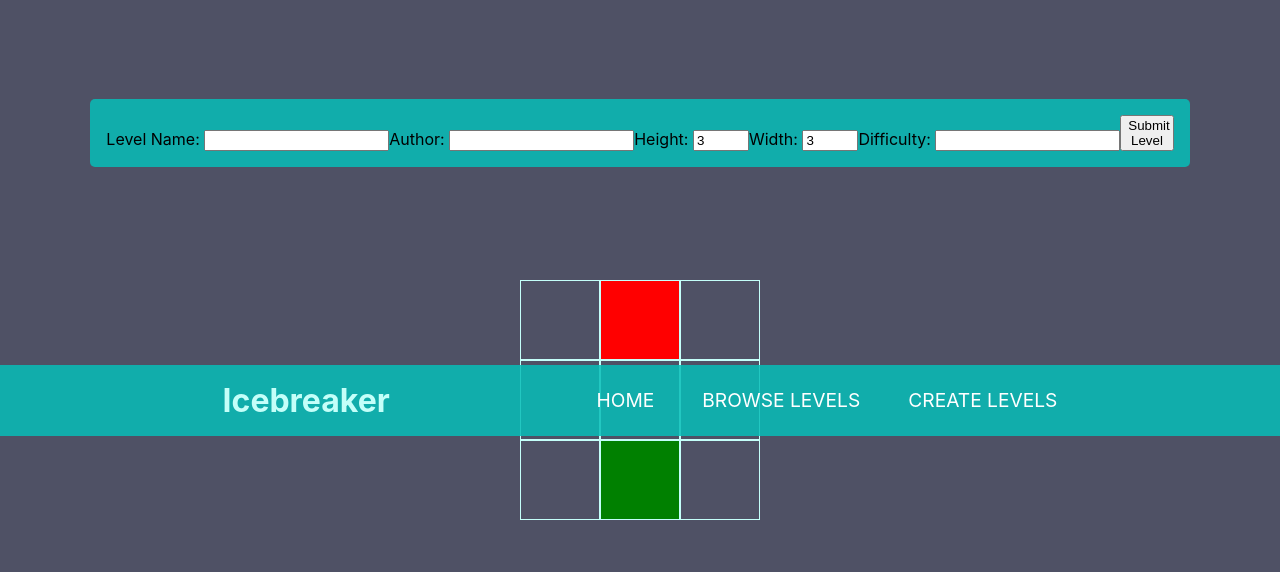
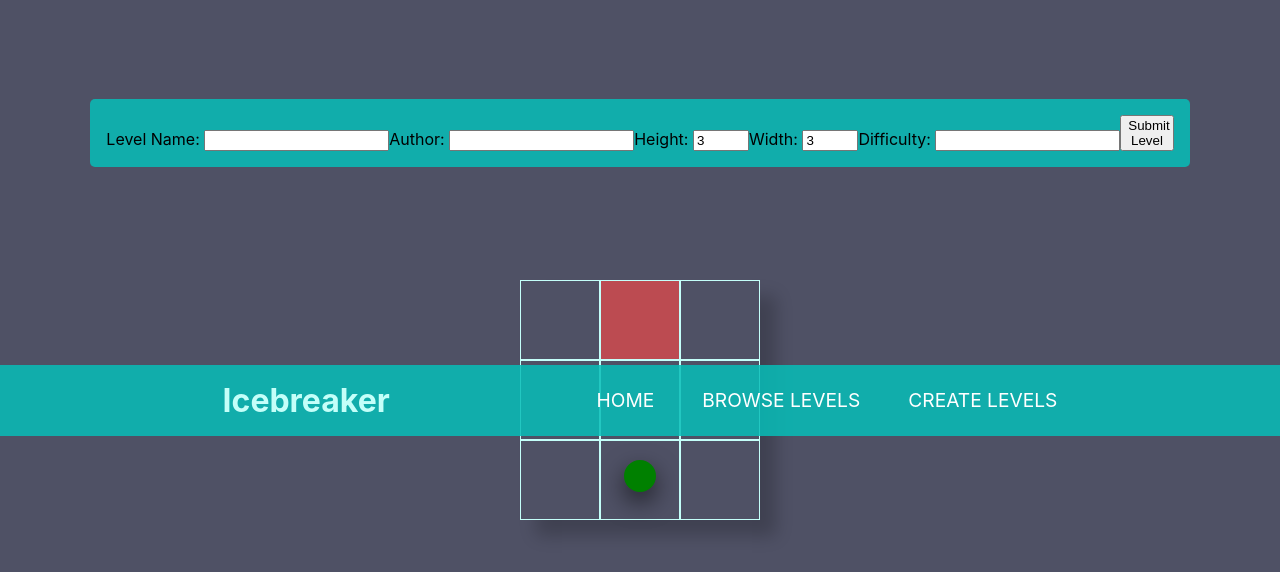
Before and after one commit to Benjamin-Kuzava/icebreaker, a React (Create React App) app in the folder client/: page /new in a window 1280 px wide. Shown: the top 572 px of the page. Built offline with nearby package versions, Linux system fonts and the light colour scheme; no server answers.

Commit message:
Updated readme and updated logic to cycle through levels on completion

```diff
--- a/client/src/components/Form/Form.jsx
+++ b/client/src/components/Form/Form.jsx
@@ -1,6 +1,6 @@
 import './Form.css';
 import { useEffect, useState } from 'react';
-import { baseURL, config } from '../../services'
+import { baseURL, config } from '../../services';
 import axios from 'axios';
 
 const Form = (props) => {
--- a/client/src/components/Grid/Grid.css
+++ b/client/src/components/Grid/Grid.css
@@ -1,66 +1,14 @@
 .container {
   display: grid;
-  width: 50vw;
+  width: auto-fit;
   margin: 0 auto;
   justify-content: center;
+  box-shadow: 1em 1em 1em rgba(0, 0, 0, 0.2);
 }
 
 .container div {
   width: 5em;
   height: 5em;
   border: solid 1px #c4fff9;
+  cursor: pointer;
 }
-
-.container:focus {
-  outline: none;
-}
-
-.node {
-  background-color: rgba(79, 81, 101, 1);
-}
-
-.node-start {
-  background-color: green;
-  position: relative;
-}
-
-/* .node-start::before {
-  content: "";
-  position: absolute;
-  top: 25%;
-  left: 30%;
-  height: 2em;
-  width: 2em;
-  background-color: green;
-  border-radius: 50%;
-  box-shadow: 0 10px 25px rgba(0, 0, 0, 0.6);
-} */
-
-.node-end {
-  background-color: red;
-  position: relative;
-}
-
-/* .node-end::before {
-  content: "";
-  position: absolute;
-  top: 25%;
-  left: 30%;
-  height: 2em;
-  width: 2em;
-  background-color: red;
-  border-radius: 50%;
-  box-shadow: 0 10px 25px rgba(0, 0, 0, 0.6);
-} */
-
-.node-wall {
-  background-color: blue;
-}
-
-.node-current {
-  background-color: green;
-}
-
-.node-visited {
-  background-color: turquoise;
-}
--- a/client/src/components/Grid/Grid.jsx
+++ b/client/src/components/Grid/Grid.jsx
@@ -1,27 +1,35 @@
 import { useState, useEffect } from 'react';
 import produce from 'immer';
 import './Grid.css';
-import Node from '../Node/Node.jsx'
-import { checkNextNode } from '../../logic/logic'
+import Node from '../Node/Node.jsx';
+import { checkNextNode } from '../../logic/logic';
 
 const Grid = (props) => {
-    const { gridHeight, gridWidth, gridLayout, setGridLayout, isCreate, isHome } = props;
-    const numRows = gridHeight;
-    const numCols = gridWidth;
+    const {
+        gridHeight: numRows,
+        gridWidth: numCols,
+        gridLayout,
+        setGridLayout,
+        isCreate,
+        isHome,
+        setCount,
+    } = props;
 
     //Gives a class name to each node depending on what kind of node it is
     const nodeClassification = (grid, i, k) =>
-        grid[i][k] === 2
+        grid[i][k] === 1
+        ? 'node-wall'
+        : grid[i][k] === 2
         ? 'node-end'
         : grid[i][k] === 3
         ? 'node-current'
         : grid[i][k] === 4
         ? 'node-visited'
-        : grid[i][k] === 1
-        ? 'node-wall'
+        : grid[i][k] === 5
+        ? 'node-broken'
         : "";
 
-    // Generate matrix all initialized to zero
+    // Generate matrix initialized to zero
     const generateEmptyGrid = () => {
         const rows = [];
         for (let i = 0; i < numRows; i++) {
@@ -67,13 +75,10 @@ const Grid = (props) => {
                 isEnd={i === 0 && k === Math.floor((numCols - 1) / 2)}
                 isVisited={false}
                 isWall={grid[i][k] === 1 ? true : false}
-                nodeI={i}
-                nodeK={k}
                 onClick={(e) => {
                     if (isHome) {
-                        const newGrid = checkNextNode(grid, i, k)
+                        const newGrid = checkNextNode(grid, i, k, setCount);
                         setGrid(newGrid);
-                        // handleMouseMovement(e);
                     } else if (isCreate) {
                         const newGrid = produce(grid, gridCopy => {
                         gridCopy[i][k] = grid[i][k] ? 0 : 1;
--- a/client/src/components/Home/Home.jsx
+++ b/client/src/components/Home/Home.jsx
@@ -19,11 +19,8 @@ const Home = (props) => {
                 gridHeight={level.fields.height}
                 gridWidth={level.fields.width}
                 gridLayout={JSON.parse(level.fields.grid)}
+                setCount={setCount}
             />}
-            <button
-            onClick={() =>
-                count === props.levels.length - 1? setCount(0) : setCount(count + 1)
-                }>Next</button>
         </>
     )
 }
--- /dev/null
+++ b/client/src/components/Node/Node.css
@@ -0,0 +1,41 @@
+.node {
+  background-color: rgba(79, 81, 101, 1);
+}
+
+.node-start {
+  background-color: green;
+  position: relative;
+}
+
+.node-end {
+  background-color: #bc4b51;
+  position: relative;
+}
+
+.node-wall {
+  background-color: rgb(51, 51, 51);
+}
+
+.node-current {
+  position: relative;
+}
+
+.node-visited {
+  background-color: #3dccc7;
+}
+
+.node-current::before {
+  content: "";
+  position: absolute;
+  top: 25%;
+  left: 30%;
+  height: 2em;
+  width: 2em;
+  background-color: green;
+  border-radius: 50%;
+  box-shadow: 0 10px 25px rgba(0, 0, 0, 0.6);
+}
+
+.node-broken {
+  background-color: black;
+}
--- a/client/src/components/Node/Node.jsx
+++ b/client/src/components/Node/Node.jsx
@@ -1,4 +1,4 @@
-
+import './Node.css'
 
 const Node = (props) => {
     const { className, onClick} = props;
@@ -6,16 +6,9 @@ const Node = (props) => {
     return (
         <div
             className={className}
-            onClick={(e) => {
-
-                onClick(e);
-            }}
+            onClick={onClick}
         />
     )
 }
 
 export default Node;
-
-// if a node a node is clicked (and it doesn't have a className of visited or node-wall), check neighbor nodes to see if one adjacent node has a className of currentPosition
-
-// if true: remove node-current from neighbor &&  set className of node to node-current.
--- a/client/src/logic/logic.js
+++ b/client/src/logic/logic.js
@@ -1,48 +1,51 @@
 import produce from 'immer';
 
-export const isNeighbor = (iPrev, kPrev, iCurr, kCurr) => {
-    if ((iCurr === iPrev + 1 && kCurr === kPrev)
-    || (iCurr === iPrev - 1 && kCurr === kPrev)
-    || (iCurr === iPrev && kCurr === kPrev + 1)
-    || (iCurr === iPrev && kCurr === kPrev - 1)) {
-        return true;
-    }  else {
-        return false;
-    }
+// if clicked node is a neighbor of the previous currentNode
+const isNeighbor = (iPrev, kPrev, iCurr, kCurr) => {
+    return ((kCurr === kPrev && (iCurr === iPrev + 1 || iCurr === iPrev - 1))
+    || (iCurr === iPrev && ( kCurr === kPrev + 1 || kCurr === kPrev - 1 )))
 }
 
-const checkForZeroes = (grid) => {
-    let result = true
-    for (const row of grid) {
-        for (const node of row) {
+// When an endNode is clicked, check if there are any unvisited tiles
+const isUnvisitedTiles = (grid) => {
+    let result = true;
+    for (const rows of grid) {
+        for (const node of rows) {
           if (node === 0) {
             result = false;
           }
         }
       }
-      return result
+      return result;
 }
 
-export const checkNextNode = (grid, i, k) => {
+export const checkNextNode = (grid, i, k, setCount) => {
+        // make shallow copy
     const newGrid = produce(grid, gridCopy => {
         let iPrev;
         let kPrev;
-    gridCopy.map((rows, i) =>
-        rows.map((col, k) => {
-            if (gridCopy[i][k] === 3) {
+        // find previous currentPosition and store its col and row
+    gridCopy.find((rows, i) =>
+        rows.some((col, k) => {
             iPrev = i;
             kPrev = k;
-            }
-            return 0;
+            return gridCopy[i][k] === 3;
         }))
+
+        // if node is a valid neighbor of currentPosition && is unvisited
         if(isNeighbor(iPrev, kPrev, i, k) && gridCopy[i][k] === 0) {
             gridCopy[iPrev][kPrev] = 4;
             gridCopy[i][k] = grid[i][k] && grid[i][k] !== 2 ? 0 : 3;
-        } else if (gridCopy[i][k] === 2 && checkForZeroes(gridCopy)) {
+        // if node is endNode && all non-walls have been visited
+        } else if (gridCopy[i][k] === 2 && isUnvisitedTiles(gridCopy)) {
             gridCopy[iPrev][kPrev] = 4;
             gridCopy[i][k] = 3;
+            setCount((prev) => prev + 1);
             console.log('win');
-        } else if (gridCopy[i][k] === 4 || (!checkForZeroes(gridCopy) && gridCopy[i][k] === 2)) {
+        // if node is visited
+        } else if (gridCopy[i][k] === 4) {
+            gridCopy[iPrev][kPrev] = 0;
+            gridCopy[i][k] = 5;
             console.log('Game Over');
         }
     })
```
Also changed, not shown: client/src/hooks/use-key-press/index.js (+6 -6 lines), client/src/logic/test.js (deleted, +0 -13 lines), 2 other files (tests, documents, lock files or other folders).
